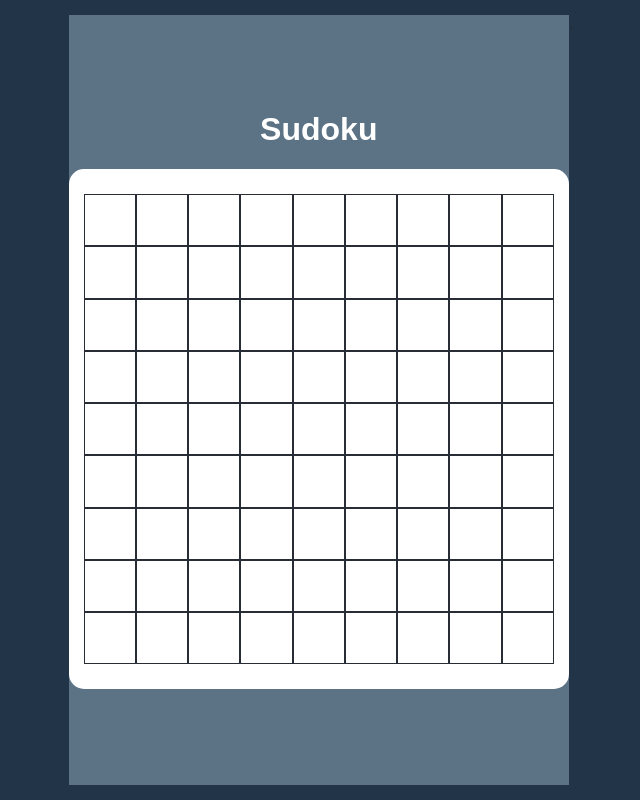
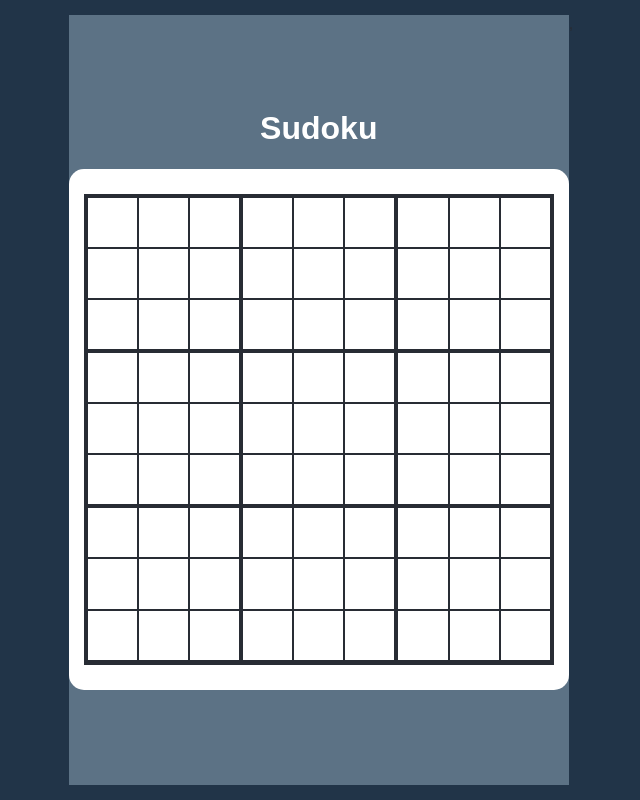
Before and after one commit to RamaTobbo/Sudoku, a React (Create React App) app: page / in a window 1280 px wide. Shown: the whole page, without its empty margins (319-959 px from the left). Built offline with nearby package versions, Linux system fonts and the light colour scheme.

Commit message:
adding borders

```diff
--- a/src/components/grid/styles/index.ts
+++ b/src/components/grid/styles/index.ts
@@ -1,4 +1,5 @@
-import styled from 'styled-components'
+
+import styled, { css } from 'styled-components'
 
 export const Container = styled.div`
   display: flex;
@@ -7,6 +8,38 @@
 `
 
 export const Row = styled.div`
-  display: flex;
-  flex-flow: row;
+  ${({ theme }) => css`
+    display: flex;
+    flex-flow: row;
+
+    &:nth-child(1) {
+      div {
+        border-top: solid 4px ${theme.colors.black};
+      }
+    }
+    &:nth-child(3),
+    &:nth-child(6) {
+      div {
+        border-bottom: solid 3px ${theme.colors.black};
+      }
+    }
+    &:nth-child(9) {
+      border-bottom: solid 4px ${theme.colors.black};
+    }
+
+    div {
+      &:nth-child(1) {
+        border-left: solid 4px ${theme.colors.black};
+      }
+      &:nth-child(3),
+      &:nth-child(6),
+      &:nth-child(9) {
+        border-right: solid 4px ${theme.colors.black};
+      }
+      &:nth-child(4),
+      &:nth-child(7) {
+        border-left: none;
+      }
+    }
+  `}
 `
```
